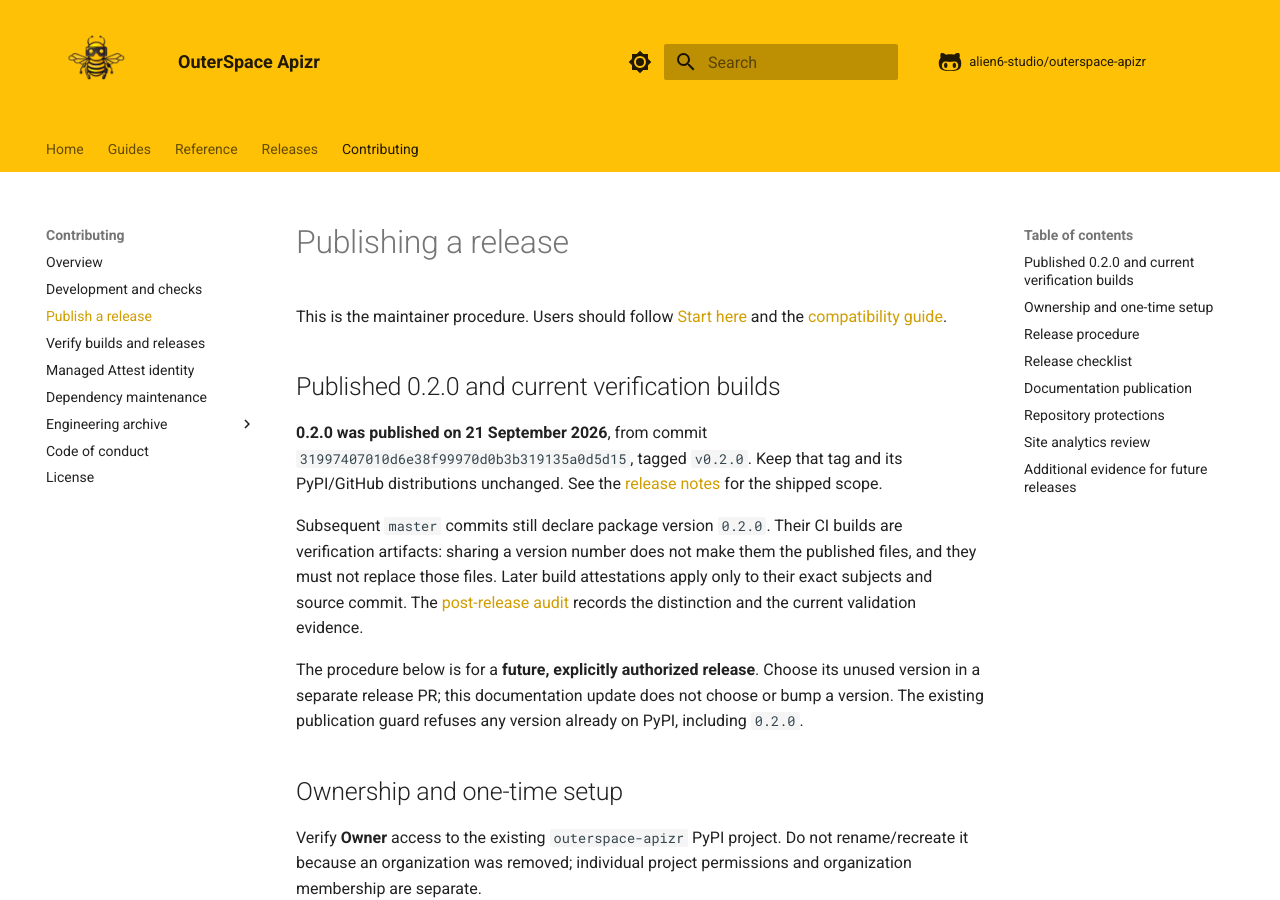
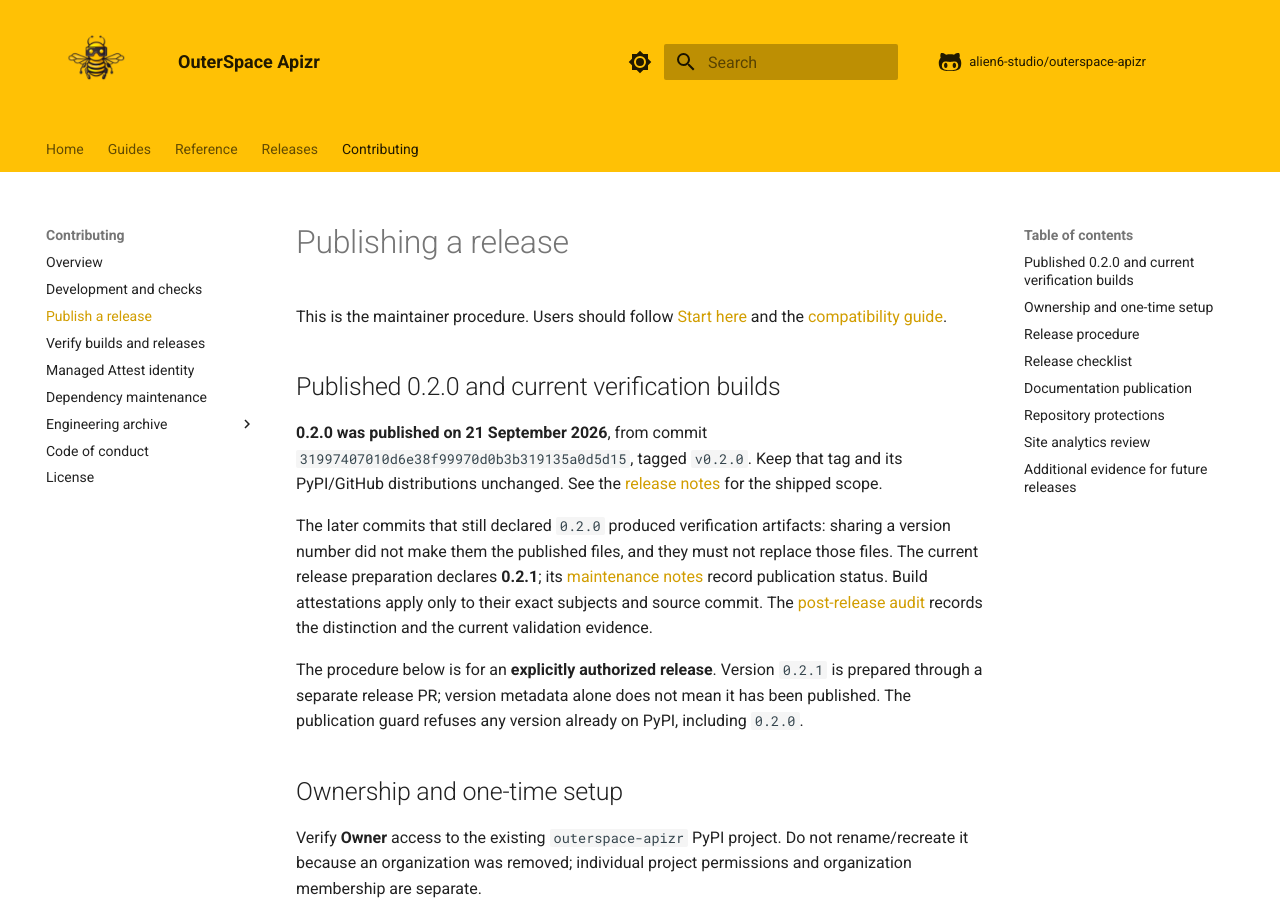
Before and after one commit to Alien6-Studio/outerspace-apizr, an MkDocs documentation site: the page built from docs/contributing/releases.md, in a window 1280 px wide and 900 px high. Built offline with MkDocs 1.6.1 and Material for MkDocs 9.7.7, drawn with Linux system fonts in a browser that asks for light colours; comment, search, counter and statistics services are not loaded; some of the changed text lies outside the part shown.

Commit message:
release: prepare Apizr 0.2.1 maintenance delivery

```diff
--- a/docs/contributing/releases.md
+++ b/docs/contributing/releases.md
@@ -10,16 +10,17 @@ and the [compatibility guide](../getting-started/developer-guide/releases.md).
 Keep that tag and its PyPI/GitHub distributions unchanged. See the
 [release notes](../releases/0.2.0.md) for the shipped scope.
 
-Subsequent `master` commits still declare package version `0.2.0`. Their CI builds
-are verification artifacts: sharing a version number does not make them the
-published files, and they must not replace those files. Later build attestations
+The later commits that still declared `0.2.0` produced verification artifacts:
+sharing a version number did not make them the published files, and they must
+not replace those files. The current release preparation declares **0.2.1**;
+its [maintenance notes](../releases/0.2.1.md) record publication status. Build attestations
 apply only to their exact subjects and source commit. The
 [post-release audit](../architecture/0.2.0-post-release-verification.md) records
 the distinction and the current validation evidence.
 
-The procedure below is for a **future, explicitly authorized release**. Choose its
-unused version in a separate release PR; this documentation update does not choose
-or bump a version. The existing publication guard refuses any version already on
+The procedure below is for an **explicitly authorized release**. Version `0.2.1`
+is prepared through a separate release PR; version metadata alone does not mean
+it has been published. The publication guard refuses any version already on
 PyPI, including `0.2.0`.
 
 <span id="pypi-ownership"></span>
@@ -75,8 +76,12 @@ and publisher and is not part of this workflow.
    `ci_run_id`. Its verification job checks tag/version/commit, successful CI,
    Security and Documentation runs, availability of the PyPI version, archive
    metadata and original checksums. It downloads and forwards the same bytes;
-   there is no rebuild. Approve the protected `pypi` deployment after review.
-8. The isolated publication job downloads the verified artifacts and exchanges
+   there is no rebuild. Approve the protected `pypi` receipt job after review.
+8. The receipt job signs and RFC 3161 timestamps those exact distributions and
+   evidence with the managed Apizr identity. Signature, expected identity,
+   timestamp and recomputation must all pass; missing keys or timestamp service
+   failures stop delivery. Review its receipt before approving the protected
+   publication job. The isolated publication job downloads the verified artifacts and exchanges
    its GitHub identity with PyPI using the pinned PyPA action. Only this job has
    `id-token: write`; it does not check out or execute repository source. A
    failed/partial upload requires inspection of PyPI state before any retry.
@@ -111,9 +116,12 @@ Complete against the final commit; historical green runs are not sufficient.
 - [ ] Wheel/sdist content and hashes are reviewed; installed-wheel smoke passes.
 - [ ] Legacy container matrix and mandatory `oci-isolation` pass unchanged.
 - [ ] Dependency audit, CodeQL and strict MkDocs build pass.
+- [ ] License inventory/policy and preserved notices cover the exact universal lock.
 - [ ] Open issues are classified and no release blocker remains unresolved.
 - [ ] Ownership, Trusted Publisher and protected `pypi` environment are verified.
 - [ ] The tag identifies the exact verified master commit and CI artifact run.
+- [ ] Managed Attest identity, signature, RFC 3161 timestamp and recomputation pass
+      for the exact delivery; receipt and public verification material are archived.
 - [ ] PyPI file hashes and fresh index installation are verified after publication.
 
 ## Documentation publication
--- a/mkdocs.yml
+++ b/mkdocs.yml
@@ -138,6 +138,7 @@ nav:
           - Artifact principles: architecture/artifact-principles.md
           - Security baseline: architecture/security-baseline.md
   - Releases:
+      - 0.2.1: releases/0.2.1.md
       - 0.2.0: releases/0.2.0.md
   - Contributing:
       - Overview: about/CONTRIBUTING.md
--- a/pyproject.toml
+++ b/pyproject.toml
@@ -1,6 +1,6 @@
 [project]
 name = "outerspace-apizr"
-version = "0.2.0"
+version = "0.2.1"
 description = "Compile Python codebases into discoverable, typed and governable capabilities."
 requires-python = ">=3.11,<3.15"
 readme = "README.md"
```
Also changed, not shown: CHANGELOG.md (+26 -0 lines), README.md (+4 -3 lines), docs/releases/0.2.1.md (added, +64 -0 lines), 1 other file.
